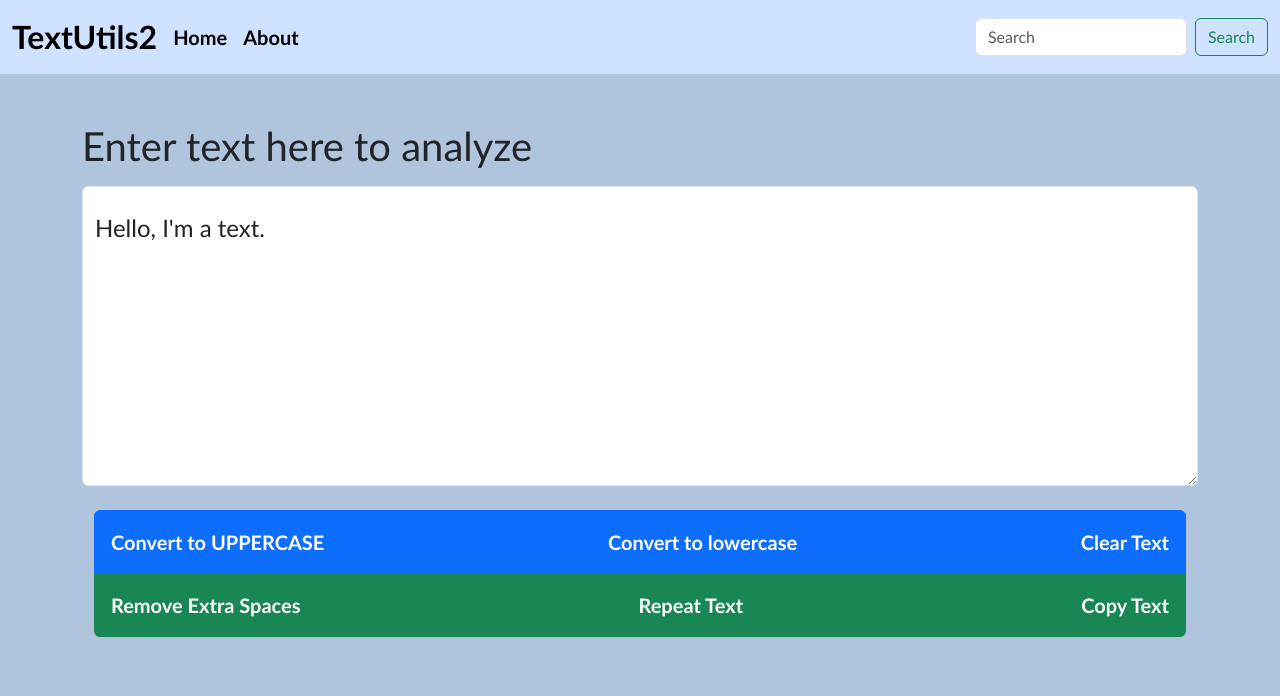
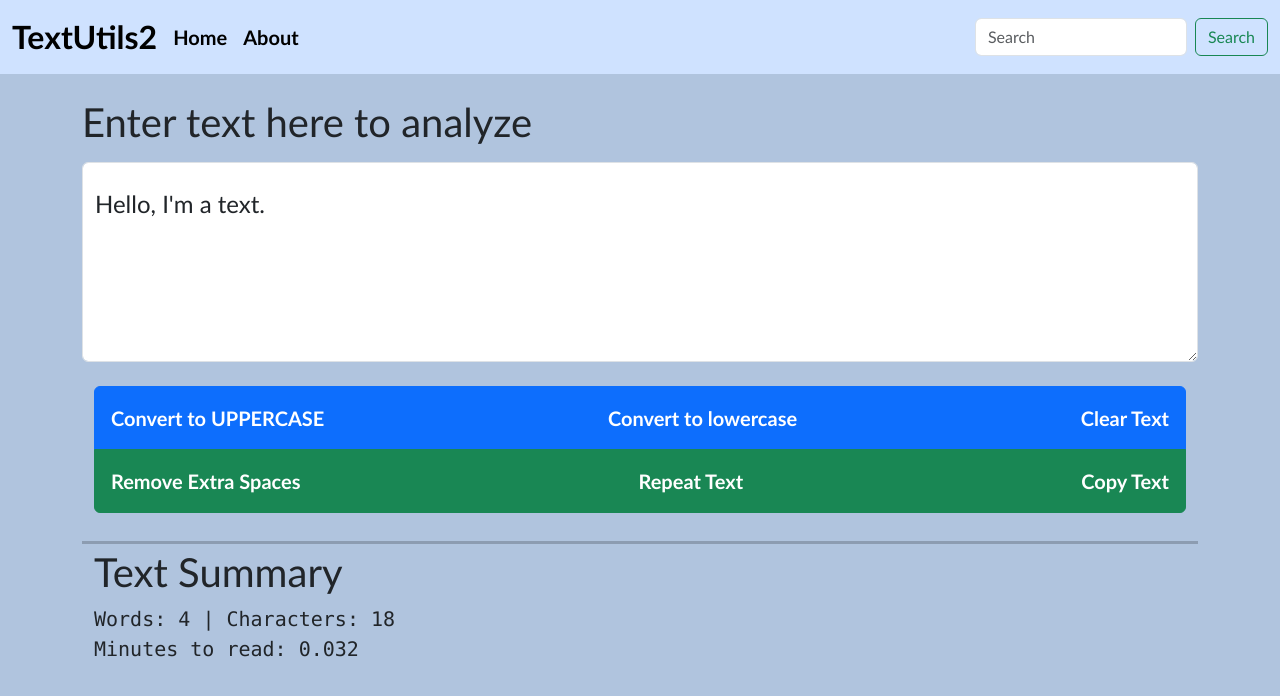
Before and after one commit to MayankP2100/textutils2, a React (Create React App) app: page / in a window 1280 px wide. Shown: the top 696 px of the page. Built offline with nearby package versions, Linux system fonts and the light colour scheme.

Commit message:
Add Text Summary

```diff
--- a/src/components/TextForm.js
+++ b/src/components/TextForm.js
@@ -2,6 +2,8 @@ import React, { useState } from "react";
 
 export default function TextForm(props) {
   const [text, setText] = useState("Hello, I'm a text.");
+  let words = text !== "" ? text.split(" ").length : 0;
+  let characters = text.length;
 
   function onChangeHandle(event) {
     setText(event.target.value);
@@ -39,14 +41,14 @@ export default function TextForm(props) {
   }
 
   return (
-    <div className="container my-5">
+    <div className="container my-4">
       <h1 className="my-3">Enter text here to analyze</h1>
 
       <div className="form-floating">
         <textarea
           className="form-control fs-4"
           id="floatingTextarea2"
-          style={{ height: "300px" }}
+          style={{ height: "200px" }}
           value={text}
           onChange={onChangeHandle}
         ></textarea>
@@ -113,6 +115,15 @@ export default function TextForm(props) {
           </button>
         </div>
       </div>
+      <hr className="my-1 border-3" />
+      <div className="container">
+        <h1>Text Summary</h1>
+        <pre className="fs-5">
+          Words: {words} | Characters: {characters}
+          <br />
+          Minutes to read: {0.008 * words}
+        </pre>
+      </div>
     </div>
   );
 }
```
Lines whose indentation alone changed are shown as unchanged.
